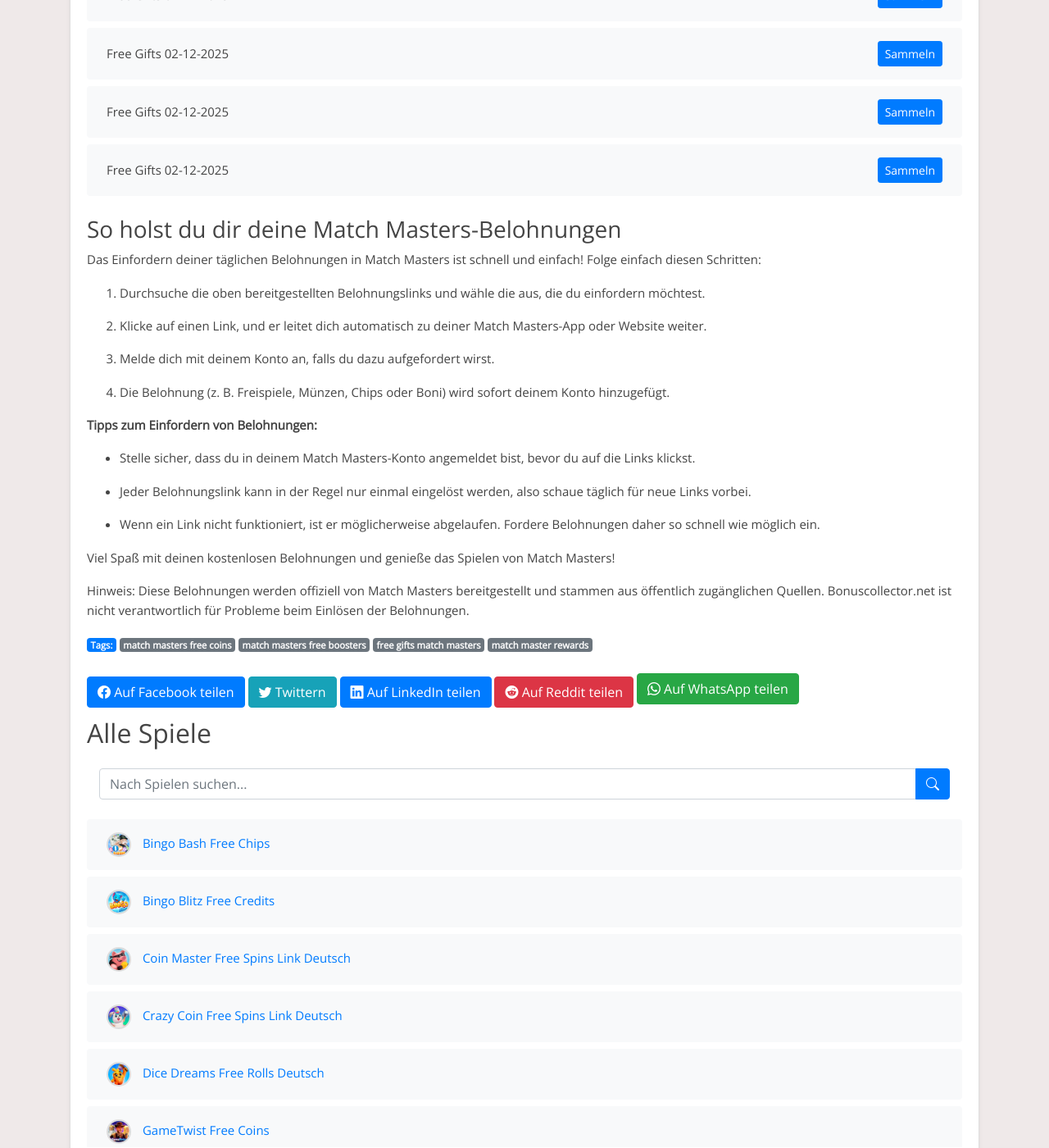
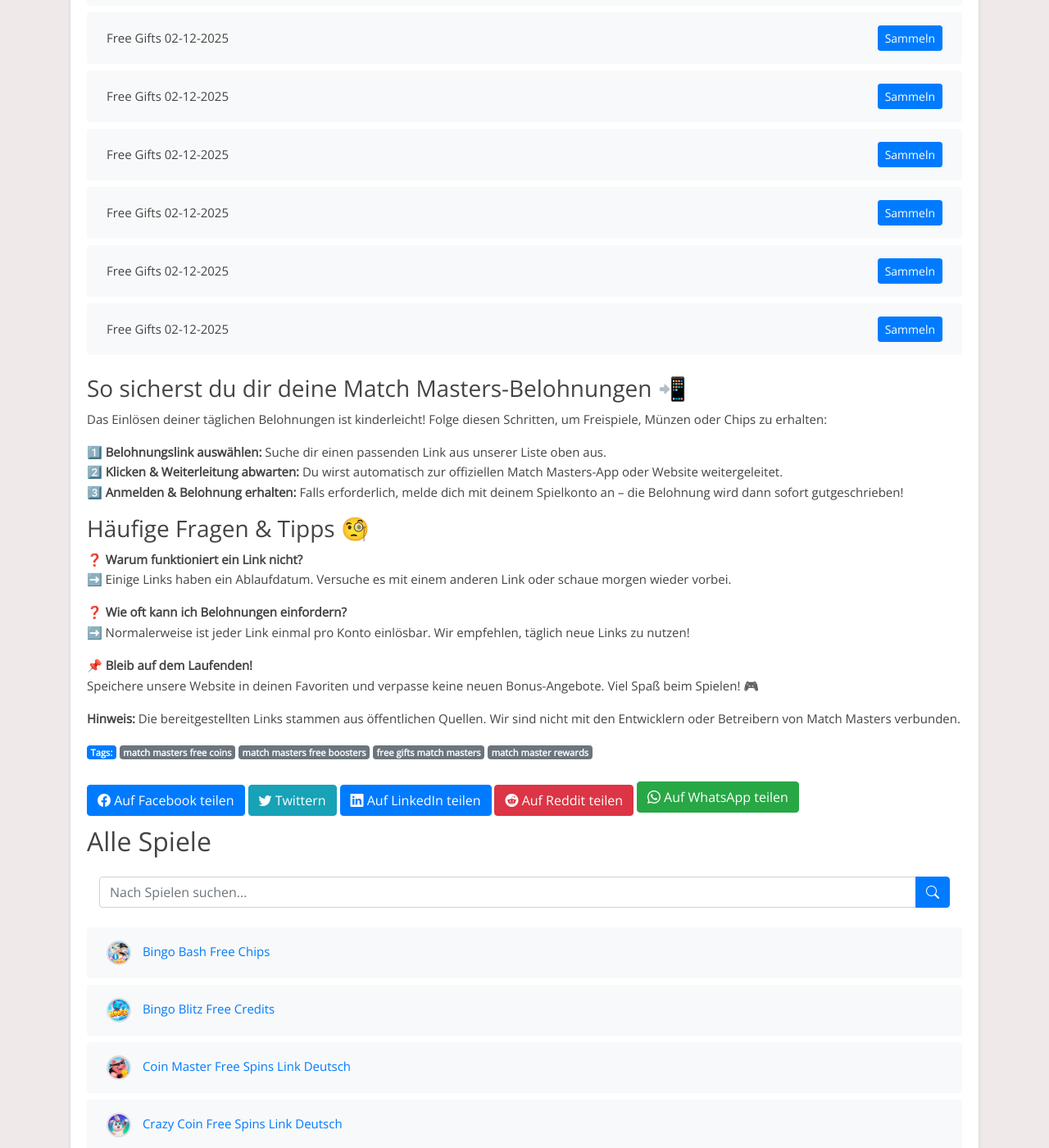
Before and after one commit to iamrohanroy/hkts-blog, a Jekyll site: the page built from _posts/2025-01-18-match-masters.md, in a window 1280 px wide and 1400 px high, scrolled down 7477 px. Shown: the whole window at 82% size. Built offline with Jekyll 4.4.1, drawn with Linux system fonts in a browser that asks for light colours; some of the changed text lies outside the part shown.

Commit message:
Aktualisiere -Inhalte und Links

```diff
--- a/_includes/match-masters_footer.html
+++ b/_includes/match-masters_footer.html
@@ -1,27 +1,19 @@
-### So holst du dir deine Match Masters-Belohnungen
+### So sicherst du dir deine Match Masters-Belohnungen 📲
 
+Das Einlösen deiner täglichen Belohnungen ist kinderleicht! Folge diesen Schritten, um Freispiele, Münzen oder Chips zu erhalten:
 
-Das Einfordern deiner täglichen Belohnungen in Match Masters ist schnell und einfach! Folge einfach diesen Schritten:
+1️⃣ **Belohnungslink auswählen:** Suche dir einen passenden Link aus unserer Liste oben aus.
+2️⃣ **Klicken & Weiterleitung abwarten:** Du wirst automatisch zur offiziellen Match Masters-App oder Website weitergeleitet.
+3️⃣ **Anmelden & Belohnung erhalten:** Falls erforderlich, melde dich mit deinem Spielkonto an – die Belohnung wird dann sofort gutgeschrieben!
 
-1. Durchsuche die oben bereitgestellten Belohnungslinks und wähle die aus, die du einfordern möchtest.
+### Häufige Fragen & Tipps 🧐
+❓ **Warum funktioniert ein Link nicht?**
+➡️ Einige Links haben ein Ablaufdatum. Versuche es mit einem anderen Link oder schaue morgen wieder vorbei.
 
-2. Klicke auf einen Link, und er leitet dich automatisch zu deiner Match Masters-App oder Website weiter.
+❓ **Wie oft kann ich Belohnungen einfordern?**
+➡️ Normalerweise ist jeder Link einmal pro Konto einlösbar. Wir empfehlen, täglich neue Links zu nutzen!
 
-3. Melde dich mit deinem Konto an, falls du dazu aufgefordert wirst.
+📌 **Bleib auf dem Laufenden!**
+Speichere unsere Website in deinen Favoriten und verpasse keine neuen Bonus-Angebote. Viel Spaß beim Spielen! 🎮
 
-4. Die Belohnung (z. B. Freispiele, Münzen, Chips oder Boni) wird sofort deinem Konto hinzugefügt.
-
-
-**Tipps zum Einfordern von Belohnungen:**
-
-- Stelle sicher, dass du in deinem Match Masters-Konto angemeldet bist, bevor du auf die Links klickst.
-
-- Jeder Belohnungslink kann in der Regel nur einmal eingelöst werden, also schaue täglich für neue Links vorbei.
-
-- Wenn ein Link nicht funktioniert, ist er möglicherweise abgelaufen. Fordere Belohnungen daher so schnell wie möglich ein.
-
-
-Viel Spaß mit deinen kostenlosen Belohnungen und genieße das Spielen von Match Masters!
-
-
-Hinweis: Diese Belohnungen werden offiziell von Match Masters bereitgestellt und stammen aus öffentlich zugänglichen Quellen. Bonuscollector.net ist nicht verantwortlich für Probleme beim Einlösen der Belohnungen.
+**Hinweis:** Die bereitgestellten Links stammen aus öffentlichen Quellen. Wir sind nicht mit den Entwicklern oder Betreibern von Match Masters verbunden.
--- a/_includes/match-masters_post.html
+++ b/_includes/match-masters_post.html
@@ -1,13 +1,17 @@
-Entdecke tägliche Match Masters-Belohnungen!
+## Tägliche Match Masters-Belohnungen – Exklusive Gratis-Links! 🎉
 
+Bist du ein leidenschaftlicher Match Masters-Spieler und möchtest dein Spielerlebnis auf das nächste Level bringen? Dann bist du hier genau richtig! Wir stellen dir täglich aktualisierte Links für Freispiele, Münzen, Chips und viele weitere exklusive Belohnungen zur Verfügung.
 
-Bist du ein Fan von Match Masters und möchtest dein Spielerlebnis verbessern? Du bist hier genau richtig! Diese Seite ist allen Match Masters-Enthusiasten gewidmet, die täglich kostenlose Belohnungen einfordern möchten. Hier findest du die neuesten Links, um Freispiele, Münzen, Chips und andere spannende Boni zu sammeln, damit du das Spiel noch mehr genießen kannst.
+### Warum solltest du unsere Belohnungslinks nutzen?
+✅ **Täglich neue Belohnungen:** Wir aktualisieren unsere Links regelmäßig, damit du keine Chance auf Gratis-Boni verpasst.
+✅ **100 % sicher & kostenlos:** Unsere Links stammen aus offiziellen Quellen und können völlig kostenlos eingelöst werden.
+✅ **Ohne Anmeldung:** Kein Registrierungszwang – klicke einfach auf den Link und sichere dir deine Belohnung!
 
+**💡 Tipp:** Speichere diese Seite als Favorit und schaue täglich vorbei, um keine Belohnung zu verpassen!
 
-Match Masters ist ein unterhaltsames Spiel, das von Millionen geliebt wird. Ob du höhere Level erreichen oder einfach nur den Nervenkitzel genießen möchtest – unsere täglichen Belohnungslinks halten dich im Spiel.
+### Was ist Match Masters?
+Match Masters ist ein fesselndes Spiel, das Millionen von Spielern weltweit begeistert. Egal, ob du höhere Level erreichen oder einfach nur den Nervenkitzel genießen möchtest – mit unseren täglichen Gratis-Links kannst du deine Chancen maximieren.
 
+**Hinweis:** Match Masters ist eine unabhängige App und steht in keiner Verbindung zu dieser Website. Unsere Links stammen aus öffentlich zugänglichen Quellen.
 
-Hinweis: Match Masters ist eine kostenlose App, die ausschließlich zu Unterhaltungszwecken entwickelt wurde. Bonuscollector.net ist eine unabhängige Plattform und steht in keiner Verbindung zu den Entwicklern oder Eigentümern von Match Masters.
-
-
-Schau täglich vorbei, um sicherzustellen, dass du keine Belohnung verpasst!
+🎁 **Jetzt Belohnungen einfordern – Viel Spaß beim Spielen!** 🕹️
```
